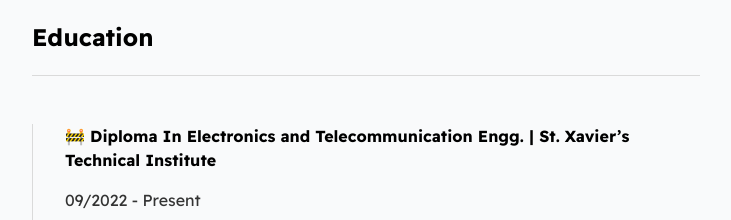
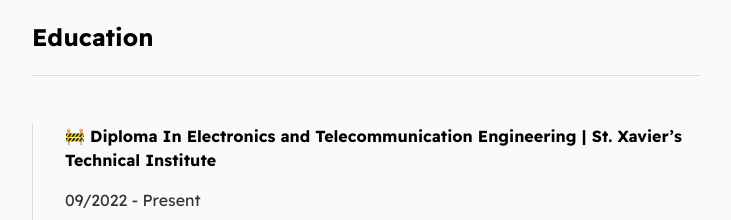
Before and after one commit to IAbdulHaadi/CV, a plain HTML site: page index.html in a window 1280 px wide. Shown: the part 780-1000 px from the top of the page, without its empty margins (274-1005 px from the left). Drawn offline with Linux system fonts and the light colour scheme.

Commit message:
index.html

```diff
--- a/index.html
+++ b/index.html
@@ -55,7 +55,7 @@
 
         <div class="line-break"></div>
         <div class="card--work-history">
-            <strong>🚧 Diploma In Electronics and Telecommunication Engg. | St. Xavier’s Technical
+            <strong>🚧 Diploma In Electronics and Telecommunication Engineering | St. Xavier’s Technical
                 Institute</strong>
             <p>09/2022 - Present</p>
             <p>Secured - 90.67% in 4th Semester</p>
```
